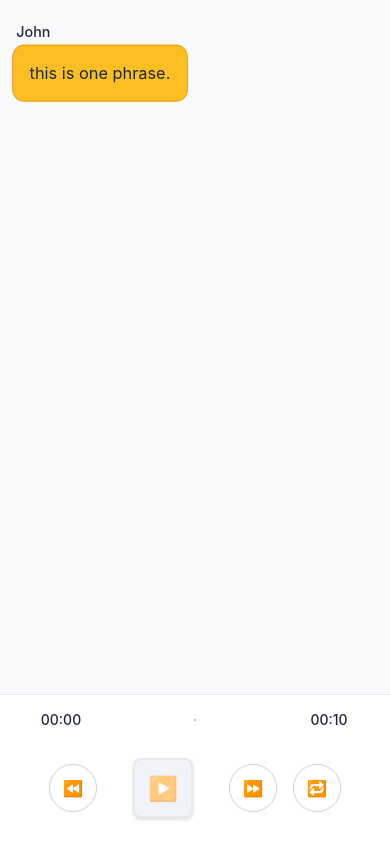
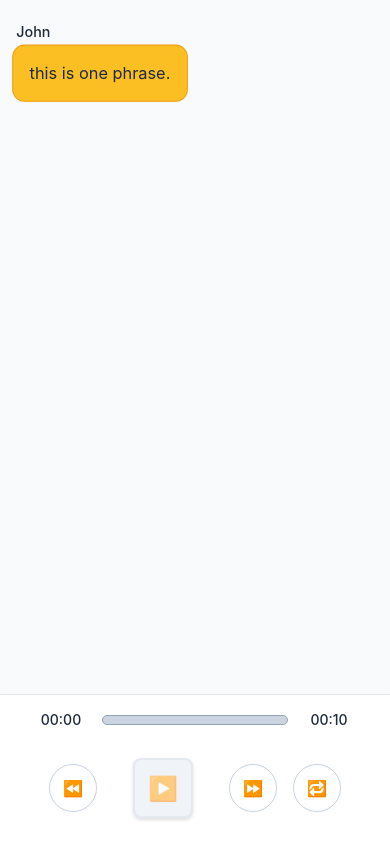
Before and after one commit to haris18896/AudioToChat, a React Native app: screen / in a window 390 px wide. Built offline with nearby package versions, Linux system fonts and the light colour scheme.

Commit message:
removed the progress bar touch

```diff
--- a/src/components/MediaPlayer.tsx
+++ b/src/components/MediaPlayer.tsx
@@ -1,5 +1,4 @@
 import React from 'react';
-import { TouchableOpacity, Platform } from 'react-native';
 
 // ** Types && Utils
 import { AudioPlayerState } from '../types/chat';
@@ -31,48 +30,15 @@ interface MediaPlayerProps {
 const MediaPlayer: React.FC<MediaPlayerProps> = ({
   audioPlayer,
   onTogglePlayPause,
-  onSeek,
   onRewind,
   onFastForward,
   onRepeat,
 }) => {
-  // Progress Bar
-  const handleProgressBarPress = (event: any) => {
-    if (!audioPlayer.isLoaded) return;
-
-    let clickX: number;
-    let progressBarWidth: number;
-
-    if (Platform.OS === 'web') {
-      // Web-specific logic
-      const progressBar = event.currentTarget;
-      const rect = progressBar.getBoundingClientRect();
-      clickX = event.clientX - rect.left;
-      progressBarWidth = rect.width;
-    } else {
-      // React Native logic
-      const { locationX, target } = event.nativeEvent;
-      clickX = locationX;
-      progressBarWidth = target.measure(
-        (x: number, y: number, width: number) => {
-          progressBarWidth = width;
-        },
-      );
-      // Fallback to a reasonable width if measure fails
-      if (!progressBarWidth) progressBarWidth = 200;
-    }
-
-    const clickPercentage = clickX / progressBarWidth;
-    const newTime = clickPercentage * audioPlayer.totalTime;
-
-    onSeek(newTime);
-  };
-
   return (
     <MediaPlayerContainer>
       <ProgressContainer>
         <ProgressText>{formatTime(audioPlayer.currentTime)}</ProgressText>
-        <TouchableOpacity onPress={handleProgressBarPress} activeOpacity={0.8}>
+
         <ProgressBar>
           <ProgressFill
             progress={
@@ -83,7 +49,7 @@ const MediaPlayer: React.FC<MediaPlayerProps> = ({
             }
           />
         </ProgressBar>
-        </TouchableOpacity>
+
         <ProgressText>{formatTime(audioPlayer.totalTime)}</ProgressText>
       </ProgressContainer>
 
--- a/src/styles/MediaPlayer.ts
+++ b/src/styles/MediaPlayer.ts
@@ -65,7 +65,7 @@ export const ProgressContainer = styled.View`
 `;
 
 export const ProgressBar = styled.View`
-  height: 6px;
+  height: 10px;
   flex: 1;
   background-color: ${colors.border.medium};
   border-radius: ${borderRadius.round}px;
```
Lines whose indentation alone changed are shown as unchanged.
